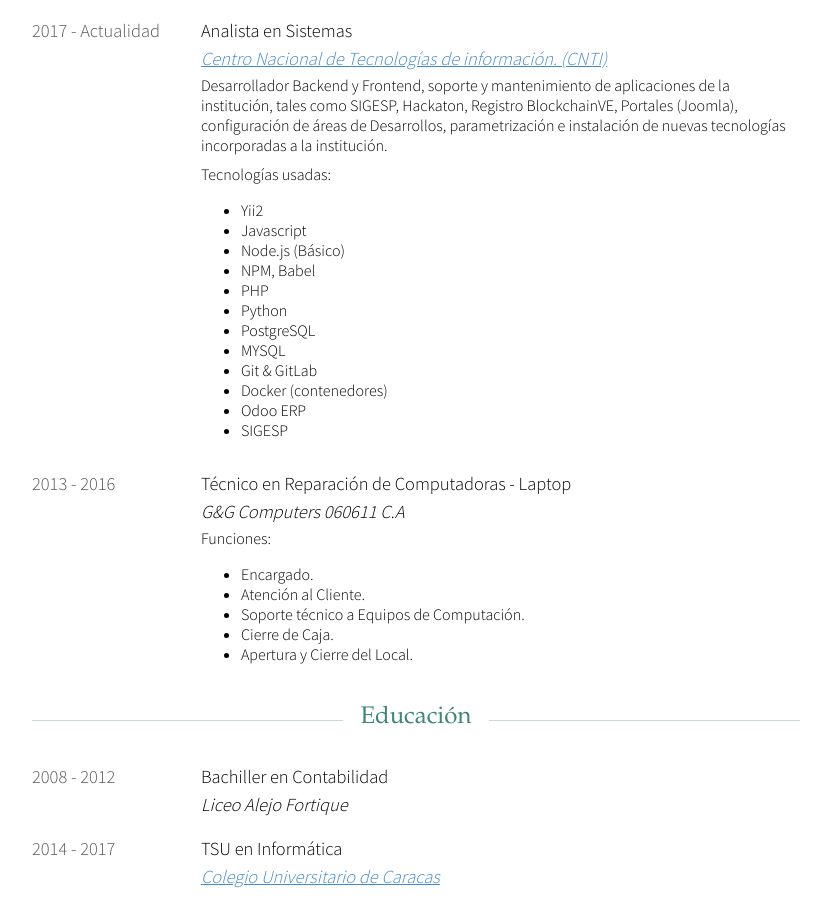
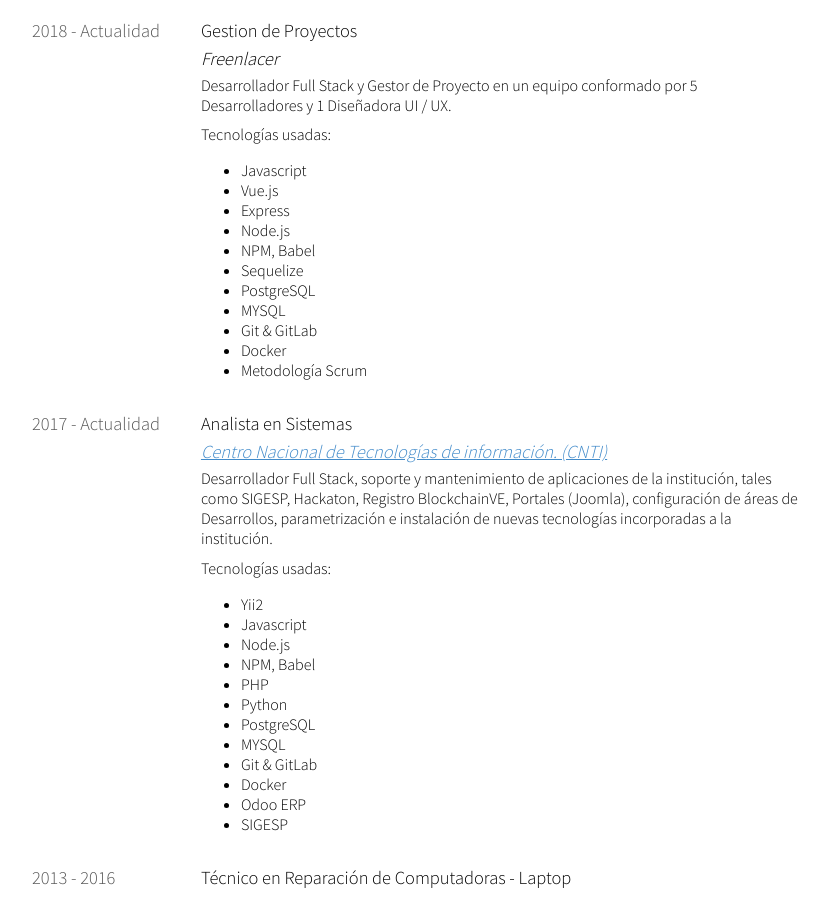
Before and after one commit to victororozco/victororozco.github.io, a plain HTML site: page index.html in a window 1280 px wide. Shown: the part 594-1492 px from the top of the page, without its empty margins (224-1055 px from the left). Drawn offline with Linux system fonts and the light colour scheme; a web font is replaced by a local one.

Commit message:
[FIX] Actualización del curriculum (agrega ultimo curso realizado)

```diff
--- a/index.html
+++ b/index.html
@@ -47,7 +47,7 @@
             <div class="css-crop bg-cover" style="background-image:url(null);"></div>
           </div>
           <h2 class="title" data-bind="headline">
-            <span class="undefined needsclick" data-placeholder="Headline / current title" contenteditable="false">Desarrollador Frontend & Backend</span>
+            <span class="undefined needsclick" data-placeholder="Headline / current title" contenteditable="false">Desarrollador Full Stack</span>
           </h2>
         </article>
       </section>
@@ -60,7 +60,7 @@
         </header>
         <article data-bind="content" class="">
           <div id="react-tinymce-1704842" class=" mce-content-body" spellcheck="true" placeholder="Description">
-            <p><strong>Desarrollador Frontend & Backend, con experiencia en la automatización de procesos.</strong></p>
+            <p><strong>Desarrollador Full Stack, con experiencia en la automatización de procesos.</strong></p>
             <p>Actualmente estudiante del último año de Ing. Informática.</p>
             <p>
               <span>Involucrado en proyectos como Software Público, Hackaton, Registro BlockchainVE, Software Libre, entre otros.</span>
@@ -80,6 +80,53 @@
             <span class="undefined needsclick" data-placeholder="Work experience" contenteditable="false">Experiencia Profesional</span>
           </h3>
         </header>
+
+        <article data-bind="contents" class="">
+          <div class="article-headings">
+            <h6 class="date-range">
+              <span data-bind="start_date">
+                <span class="undefined needsclick" data-placeholder="YYYY" contenteditable="false">2018</span>
+              </span>
+              <span data-bind="end_date">
+                <span class="undefined needsclick" data-placeholder="YYYY" contenteditable="false">Actualidad</span>
+              </span>
+            </h6>
+          </div>
+
+          <div class="article-body">
+            <h4 data-bind="title">
+              <span class="undefined needsclick" data-placeholder="Job title" contenteditable="false">Gestion de Proyectos</span>
+            </h4>
+
+            <a data-bind="organization_url" rel="nofollow">
+              <h5 data-bind="organization">
+                <span class="undefined needsclick" data-placeholder="Organization" contenteditable="false">Freenlacer</span>
+              </h5>
+            </a>
+
+            <div id="react-tinymce-1704844" class=" mce-content-body" spellcheck="true" placeholder="Description">
+              <p>Desarrollador Full Stack y Gestor de Proyecto en un equipo conformado por 5 Desarrolladores y 1 Diseñadora UI / UX.&nbsp;
+              </p>
+              <p>
+                <span>Tecnologías usadas:&nbsp;</span>
+              </p>
+              <ul>
+                <li>Javascript</li>
+                <li>Vue.js</li>
+                <li>Express</li>
+                <li>Node.js</li>
+                <li>NPM, Babel</li>
+                <li>Sequelize</li>
+                <li>PostgreSQL</li>
+                <li>MYSQL</li>
+                <li>Git &amp; GitLab</li>
+                <li>Docker</li>
+                <li>Metodología Scrum</li>
+              </ul>
+            </div>
+
+          </div>
+        </article>
 
         <article data-bind="contents" class="">
           <div class="article-headings">
@@ -105,7 +152,7 @@
             </a>
 
             <div id="react-tinymce-1704844" class=" mce-content-body" spellcheck="true" placeholder="Description">
-              <p>Desarrollador Backend y Frontend, soporte y mantenimiento de aplicaciones de la institución, tales como SIGESP, Hackaton, Registro BlockchainVE, Portales (Joomla), configuración de áreas de Desarrollos, parametrización e instalación de nuevas tecnologías incorporadas a la institución.&nbsp;
+              <p>Desarrollador Full Stack, soporte y mantenimiento de aplicaciones de la institución, tales como SIGESP, Hackaton, Registro BlockchainVE, Portales (Joomla), configuración de áreas de Desarrollos, parametrización e instalación de nuevas tecnologías incorporadas a la institución.&nbsp;
               </p>
               <p>
                 <span>Tecnologías usadas:&nbsp;</span>
@@ -113,14 +160,14 @@
               <ul>
                 <li>Yii2</li>
                 <li>Javascript</li>
-                <li>Node.js (Básico)</li>
+                <li>Node.js</li>
                 <li>NPM, Babel</li>
                 <li>PHP</li>
                 <li>Python</li>
                 <li>PostgreSQL</li>
                 <li>MYSQL</li>
                 <li>Git &amp; GitLab</li>
-                <li>Docker (contenedores)</li>
+                <li>Docker</li>
                 <li>Odoo ERP</li>
                 <li>SIGESP</li>
               </ul>
@@ -260,6 +307,10 @@
           <div id="react-tinymce-1704854" class=" mce-content-body" spellcheck="true" placeholder="Description">
             <ol>
               <li>
+                <span><strong>Curso de Básico de Vue.js</strong></span>
+                <span style="line-height: 1.42857143;">&nbsp;– Curso Realizado en la plataforma On-line Platzi.com (2018)</span>
+              </li>
+              <li>
                 <span><strong>Curso de Bitcoin y Blockchain</strong></span>
                 <span style="line-height: 1.42857143;">&nbsp;– Curso Realizado en la plataforma On-line Platzi.com (2018)</span>
               </li>
```
